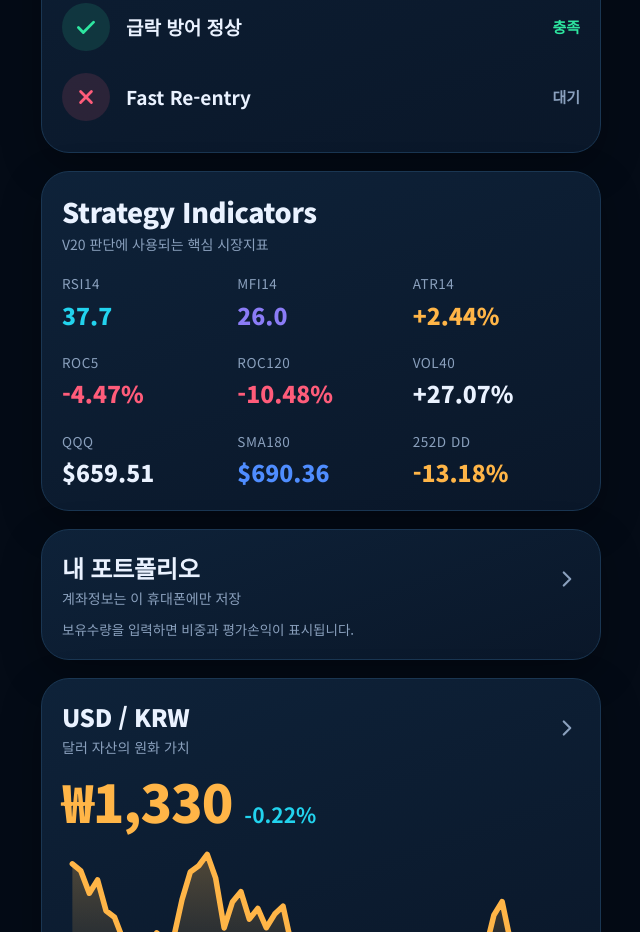
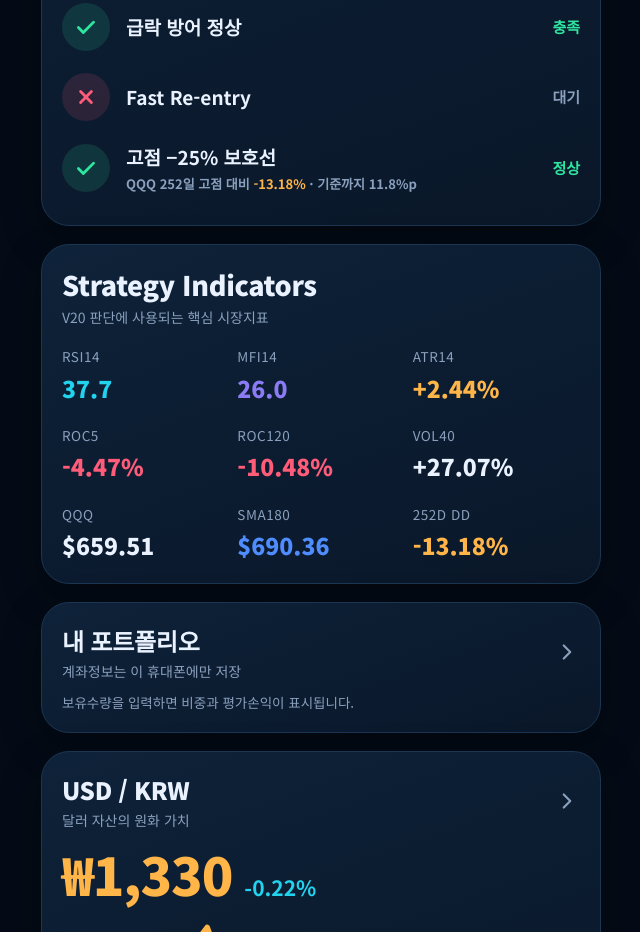
Before and after one commit to joy1836-ctrl/robust-v20-mobile, a plain HTML site: page docs/index.html in a window 1280 px wide. Shown: the part 2408-3340 px from the top of the page, without its empty margins (319-959 px from the left). Drawn offline with Linux system fonts and the light colour scheme.

Commit message:
ROBUST screen: add QQQ -25% peak guard indicator (display only)
Co-Authored-By: Claude Sonnet 5.5 <noreply@anthropic.com>
Claude-Session: https://claude.ai/code/session_01JB2qhwvyRfoKgCP4PrHP5j

```diff
--- a/docs/index.html
+++ b/docs/index.html
@@ -319,10 +319,12 @@ function render(){
     <p class="amber">계좌는 직접 입력한 잔고이며 증권사 실시간 조회가 아닙니다.</p><p class="txt m num" style="margin:0">계좌 최종 입력 UTC: ${esc(ACC.updated||'-')}</p>
     <div class="trio"><div><div class="k">계좌 평가액</div><div class="v num">${usd(p.total)}</div></div><div><div class="k">현금</div><div class="v num" style="color:var(--mut)">${usd(p.cash)}</div></div><div><div class="k">예상 잔여</div><div class="v num" style="color:var(--amber)">${usd(p.left)}</div></div></div></div>`}
   const pulse=`<div class="sec"><h2>Market Pulse</h2><span>ROBUST 3 ETF + V20</span></div><div class="pulse">`+['QQQ','QLD','TQQQ','V20'].filter(a=>s.pulse[a]).map(a=>{const m=s.pulse[a];return `<button class="etf" data-etf="${a}"><div class="h"><span class="nm" style="color:${COL[a]}">${a}</span><span class="num" style="color:${sgn(m.chg)};font-weight:700">${sp(m.chg)}</span></div><div class="px num">${pxf(a,m)}</div><div class="dd"><span>${m.dd_all!=null?'역대 고점 대비':'252일 고점 대비'}</span><span class="num" style="color:var(--amber);font-weight:700">${sp(m.dd_all!=null?m.dd_all:m.dd252)}</span></div>${m.days_since_peak!=null?`<div class="dd"><span>고점 후 경과</span><span class="num" style="font-weight:700;color:var(--txt,#e8eefc)">${m.days_since_peak===0?'오늘 신고점':m.days_since_peak+'거래일'}</span></div>`:''}${m.ytd!=null?`<div class="dd"><span>${m.ytd_year}년 수익률</span><span class="num" style="color:${sgn(m.ytd)};font-weight:700">${sp(m.ytd)}</span></div>`+(m.ytd_krw!=null?`<div class="dd"><span>원화 기준</span><span class="num" style="color:${sgn(m.ytd_krw)};font-weight:700">${sp(m.ytd_krw)}</span></div>`:''):''}${spark(m.series,HEX[a],{id:'sg'+a,h:70})}<div class="hint">탭하여 상세</div></button>`}).join('')+`</div>`;
+  const GUARD=-0.25,guard=()=>{const d=ind.dd252,hit=d<=GUARD,room=(d-GUARD)*100;
+    return `<div class="chk"><span class="c ${hit?'n':'y'}">${hit?IC.x:IC.check}</span><span class="t">고점 −25% 보호선<div style="font-size:13px;font-weight:600;color:var(--mut);margin-top:3px">QQQ 252일 고점 대비 <span class="num" style="color:${hit?'var(--red)':'var(--amber)'}">${sp(d)}</span> · ${hit?'기준 이탈':'기준까지 '+room.toFixed(1)+'%p'}</div></span><span class="r ${hit?'n':'y'}">${hit?'현금 전환 권고':'정상'}</span></div>`};
   const chk=(ok,t,yes,no)=>`<div class="chk"><span class="c ${ok?'y':'n'}">${ok?IC.check:IC.x}</span><span class="t">${t}</span><span class="r ${ok?'y':'n'}">${ok?yes:no}</span></div>`;
   const cond=`<div class="card"><div class="ch"><div><h2>ROBUST 전략 조건</h2><div class="s">V20 Production Freeze · 현재 조건</div></div></div>
     <div class="score3"><div><div class="k">핵심 점수</div><div class="v c num">${ind.core_score} / 3</div></div><div><div class="k">목표 상태</div><div class="v c">${s.target_asset}</div></div><div><div class="k">진입 게이트</div><div class="v" style="color:${ind.entry_gate_pass?'var(--green)':'var(--red)'}">${ind.entry_gate_pass?'OPEN':'CLOSED'}</div></div></div>
-    ${chk(ind.trend_pass,'추세','충족','미충족')}${chk(ind.mom_pass,'모멘텀','충족','미충족')}${chk(ind.vol_pass,'변동성','충족','미충족')}${chk(!ind.crash,'급락 방어 정상','충족','발동')}${chk(ind.fast_reentry_ready,'Fast Re-entry','충족','대기')}</div>`;
+    ${chk(ind.trend_pass,'추세','충족','미충족')}${chk(ind.mom_pass,'모멘텀','충족','미충족')}${chk(ind.vol_pass,'변동성','충족','미충족')}${chk(!ind.crash,'급락 방어 정상','충족','발동')}${chk(ind.fast_reentry_ready,'Fast Re-entry','충족','대기')}${guard()}</div>`;
   const C=(v,f)=>`<div><div class="k">${f[0]}</div><div class="v num" style="color:${f[2]}">${f[1](v)}</div></div>`;
   const indc=`<div class="card"><div class="ch"><div><h2 style="font-size:27px">Strategy Indicators</h2><div class="s">V20 판단에 사용되는 핵심 시장지표</div></div></div><div class="ind">
     ${C(ind.rsi14,['RSI14',v=>v.toFixed(1),'var(--cyan)'])}${C(ind.mfi14,['MFI14',v=>v.toFixed(1),'var(--purple)'])}${C(ind.atr_pct14,['ATR14',v=>sp(v),'var(--amber)'])}
```
